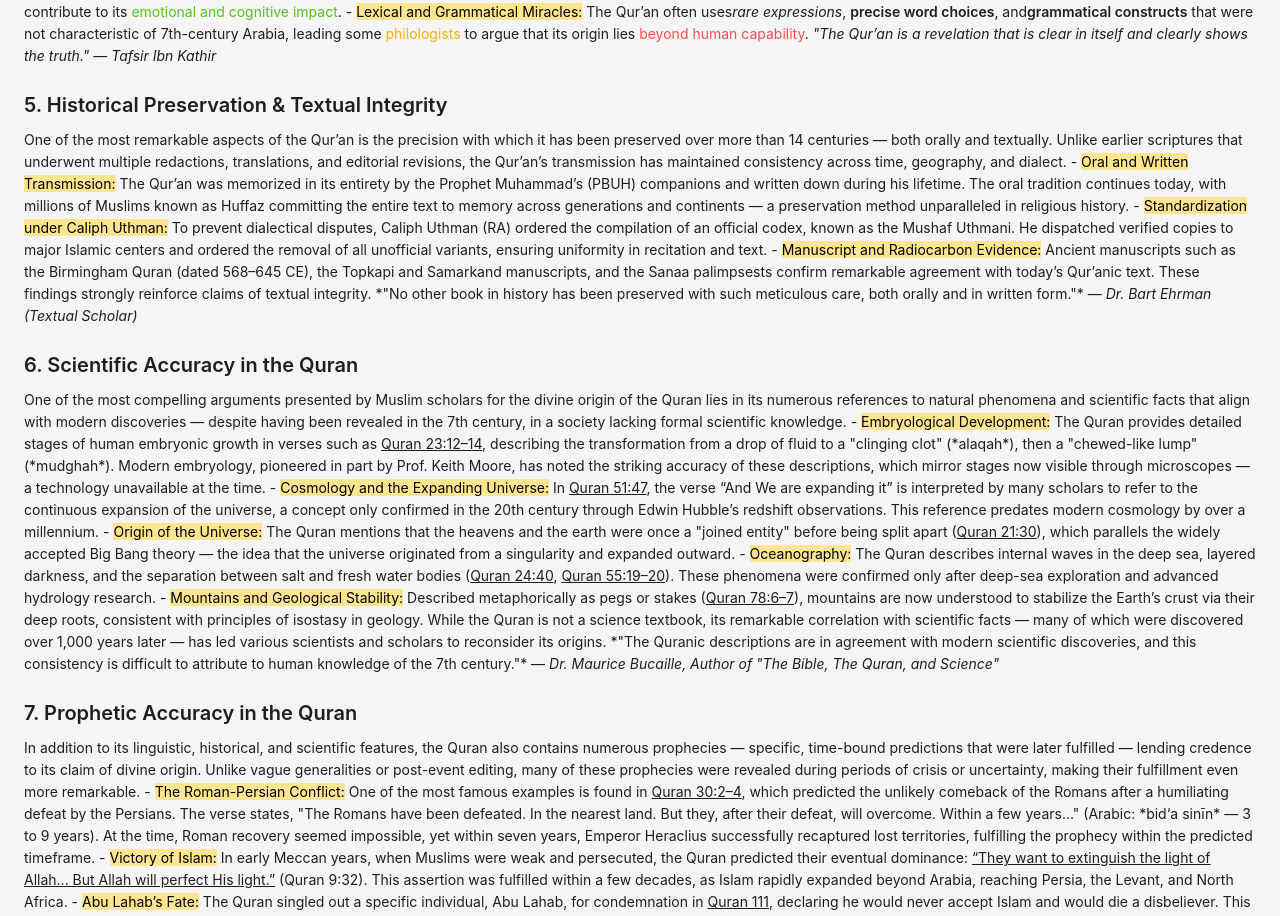
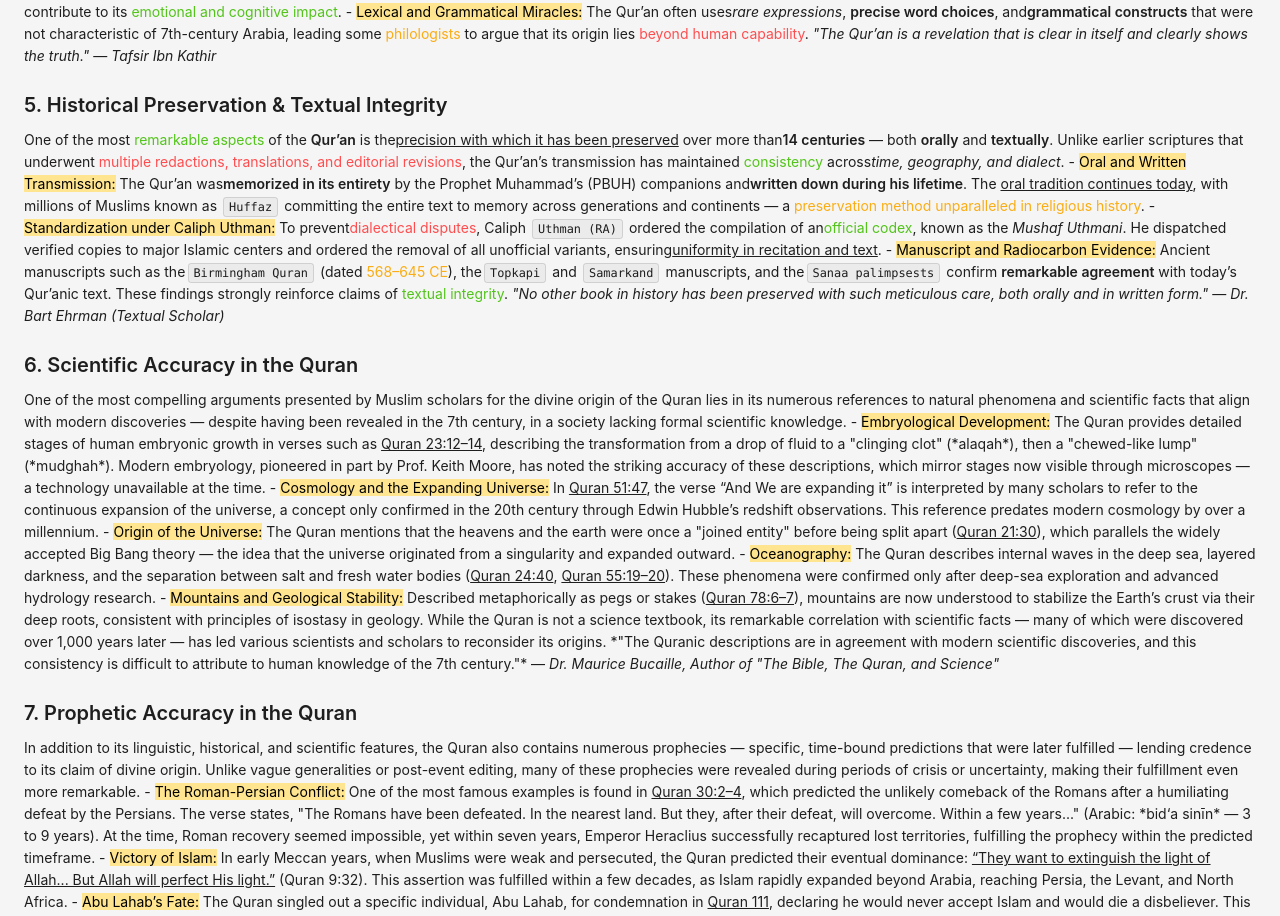
Before and after one commit to defenseofislam/web, a React (Create React App) app: page /web/islam/quran/1 in a window 1280 px wide. Shown: the part 1402-2318 px from the top of the page. Built offline with nearby package versions, Linux system fonts and the light colour scheme; a web font is replaced by a local one.

Commit message:
feat: enhance IslamComponent1 with improved text formatting and emphasis on linguistic and literary uniqueness of the Qur'an

```diff
--- a/src/components/Islam/quran/IslamComponent1.js
+++ b/src/components/Islam/quran/IslamComponent1.js
@@ -226,9 +226,9 @@ function IslamComponent1() {
         <Title level={4}>4. Linguistic and Literary Uniqueness</Title>
         <Paragraph>
           The <Text strong>Qur'an's linguistic form</Text> has long been
-          regarded by scholars as a {" "}
+          regarded by scholars as a{" "}
           <Text type="success">singular literary phenomenon</Text>. Its{" "}
-          <Text strong>eloquence</Text>,<Text strong>{" "}structure</Text>, and{" "}
+          <Text strong>eloquence</Text>,<Text strong> structure</Text>, and{" "}
           <Text strong>stylistic innovation</Text> are not merely artistic
           traits, but{" "}
           <Text underline>central to its claim of divine origin</Text>.
@@ -237,23 +237,23 @@ function IslamComponent1() {
           transcends conventional categories of Arabic prose and poetry.
           {"\n\n"} - <Text mark>Inimitable Eloquence (I‘jaz al-Qur’an):</Text>{" "}
           The Qur'an challenges humanity to produce a text like it — even a
-          <Text strong> {" "}SINGLE</Text> chapter — a challenge that remains{" "}
+          <Text strong> SINGLE</Text> chapter — a challenge that remains{" "}
           <Text type="danger">unmet for over fourteen centuries</Text>. This
           challenge is rooted not only in <Text strong>content</Text> but in{" "}
           <Text strong>form</Text>, <Text italic>rhythm</Text>, and
-          <Text strong> {" "}precision</Text> (<Text code>Qur’an 17:88, 2:23</Text>).
+          <Text strong> precision</Text> (<Text code>Qur’an 17:88, 2:23</Text>).
           {"\n"} - <Text mark>Unique Literary Form:</Text> Unlike classical
           Arabic speech that falls into established modes such as{" "}
           <Text code>saj‘</Text> (rhymed prose) or <Text code>mursal</Text>{" "}
           (free prose), the Qur’an introduces an
-          <Text type="success">{" "}entirely new genre</Text> — neither poetry nor
+          <Text type="success"> entirely new genre</Text> — neither poetry nor
           prose —<Text underline>defying categorization and imitation</Text>.
           {"\n"} -{" "}
           <Text mark>Rhythm, Coherence, and Rhetorical Brilliance:</Text> It
           employs
           <Text italic>intricate rhetorical devices</Text>,{" "}
           <Text strong>internal coherence (nazm)</Text>,
-          <Text strong>{" "}symmetrical structure</Text>, and{" "}
+          <Text strong> symmetrical structure</Text>, and{" "}
           <Text strong>nuanced repetition</Text>, all of which contribute to its{" "}
           <Text type="success">emotional and cognitive impact</Text>.{"\n"} -{" "}
           <Text mark>Lexical and Grammatical Miracles:</Text> The Qur’an often
@@ -263,7 +263,7 @@ function IslamComponent1() {
           <Text strong>grammatical constructs</Text> that were not
           characteristic of 7th-century Arabia, leading some{" "}
           <Text type="warning">philologists</Text> to argue that its origin lies
-          <Text type="danger">{" "}beyond human capability</Text>.{"\n\n"}
+          <Text type="danger"> beyond human capability</Text>.{"\n\n"}
           <Text italic>
             "The Qur’an is a revelation that is clear in itself and clearly
             shows the truth."
@@ -273,32 +273,53 @@ function IslamComponent1() {
 
         <Title level={4}>5. Historical Preservation & Textual Integrity</Title>
         <Paragraph>
-          One of the most remarkable aspects of the Qur’an is the precision with
-          which it has been preserved over more than 14 centuries — both orally
-          and textually. Unlike earlier scriptures that underwent multiple
-          redactions, translations, and editorial revisions, the Qur’an’s
-          transmission has maintained consistency across time, geography, and
-          dialect.
-          {"\n\n"} - <Text mark>Oral and Written Transmission:</Text> The Qur’an
-          was memorized in its entirety by the Prophet Muhammad’s (PBUH)
-          companions and written down during his lifetime. The oral tradition
-          continues today, with millions of Muslims known as Huffaz committing
-          the entire text to memory across generations and continents — a
-          preservation method unparalleled in religious history.
-          {"\n"} - <Text mark>Standardization under Caliph Uthman:</Text> To
-          prevent dialectical disputes, Caliph Uthman (RA) ordered the
-          compilation of an official codex, known as the Mushaf Uthmani. He
-          dispatched verified copies to major Islamic centers and ordered the
-          removal of all unofficial variants, ensuring uniformity in recitation
-          and text.
-          {"\n"} - <Text mark>Manuscript and Radiocarbon Evidence:</Text>{" "}
-          Ancient manuscripts such as the Birmingham Quran (dated 568–645 CE),
-          the Topkapi and Samarkand manuscripts, and the Sanaa palimpsests
-          confirm remarkable agreement with today’s Qur’anic text. These
-          findings strongly reinforce claims of textual integrity.
-          {"\n\n"}*"No other book in history has been preserved with such
-          meticulous care, both orally and in written form."* —{" "}
-          <i>Dr. Bart Ehrman (Textual Scholar)</i>
+          One of the most <Text type="success">remarkable aspects</Text> of the{" "}
+          <Text strong>Qur’an</Text> is the
+          <Text underline>precision with which it has been preserved</Text> over
+          more than
+          <Text strong>14 centuries</Text> — both <Text strong>orally</Text> and{" "}
+          <Text strong>textually</Text>. Unlike earlier scriptures that
+          underwent{" "}
+          <Text type="danger">
+            multiple redactions, translations, and editorial revisions
+          </Text>
+          , the Qur’an’s transmission has maintained{" "}
+          <Text type="success">consistency</Text> across
+          <Text italic>time, geography, and dialect</Text>.{"\n\n"} -{" "}
+          <Text mark>Oral and Written Transmission:</Text> The Qur’an was
+          <Text strong>memorized in its entirety</Text> by the Prophet
+          Muhammad’s (PBUH) companions and
+          <Text strong>written down during his lifetime</Text>. The{" "}
+          <Text underline>oral tradition continues today</Text>, with millions
+          of Muslims known as <Text code>Huffaz</Text> committing the entire
+          text to memory across generations and continents — a{" "}
+          <Text type="warning">
+            preservation method unparalleled in religious history
+          </Text>
+          .{"\n"} - <Text mark>Standardization under Caliph Uthman:</Text> To
+          prevent
+          <Text type="danger">dialectical disputes</Text>, Caliph{" "}
+          <Text code>Uthman (RA)</Text> ordered the compilation of an
+          <Text type="success">official codex</Text>, known as the{" "}
+          <Text italic>Mushaf Uthmani</Text>. He dispatched verified copies to
+          major Islamic centers and ordered the removal of all unofficial
+          variants, ensuring
+          <Text underline>uniformity in recitation and text</Text>.{"\n"} -{" "}
+          <Text mark>Manuscript and Radiocarbon Evidence:</Text> Ancient
+          manuscripts such as the
+          <Text code>Birmingham Quran</Text> (dated{" "}
+          <Text type="warning">568–645 CE</Text>), the
+          <Text code>Topkapi</Text> and <Text code>Samarkand</Text> manuscripts,
+          and the
+          <Text code>Sanaa palimpsests</Text> confirm{" "}
+          <Text strong>remarkable agreement</Text> with today’s Qur’anic text.
+          These findings strongly reinforce claims of{" "}
+          <Text type="success">textual integrity</Text>.{"\n\n"}
+          <Text italic>
+            "No other book in history has been preserved with such meticulous
+            care, both orally and in written form."
+          </Text>{" "}
+          — <Text italic>Dr. Bart Ehrman (Textual Scholar)</Text>
         </Paragraph>
 
         <Title level={4}>6. Scientific Accuracy in the Quran</Title>
```
